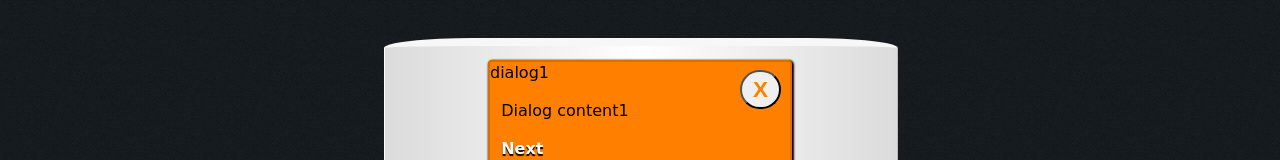
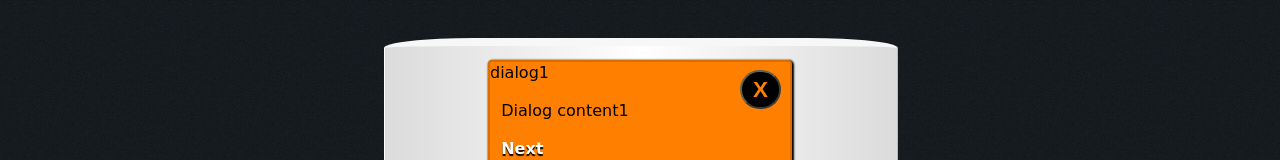
Before and after one commit to A3M/simplebreaths, a plain HTML site: page index.html in a window 1280 px wide. Both pictures are taken after a click on the button "Read first". Shown: the part 270-430 px from the top of the page. Drawn offline with nearby package versions, Linux system fonts and the light colour scheme; a web font is replaced by a local one.

Commit message:
Update main.css
commit

```diff
--- a/css/main.css
+++ b/css/main.css
@@ -195,7 +195,12 @@ footer {
     -webkit-border-radius: 30px;
     -moz-border-radius: 30px;
     border-radius: 30px;
+    border-top: 2px solid #5F6255;
+    border-left: 2px solid #5F6255;
+    border-bottom: 2px solid #3B3B3B;
+    border-right: 2px solid #3B3B3B;
     font-size: 1.4em;
+    background-color: black;
 }
 
 
```
